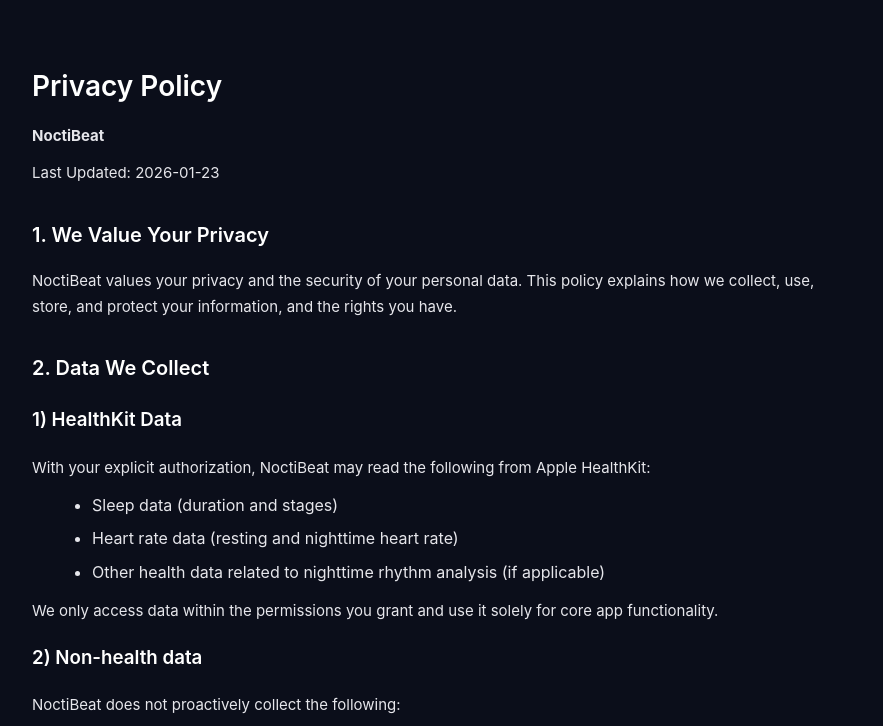
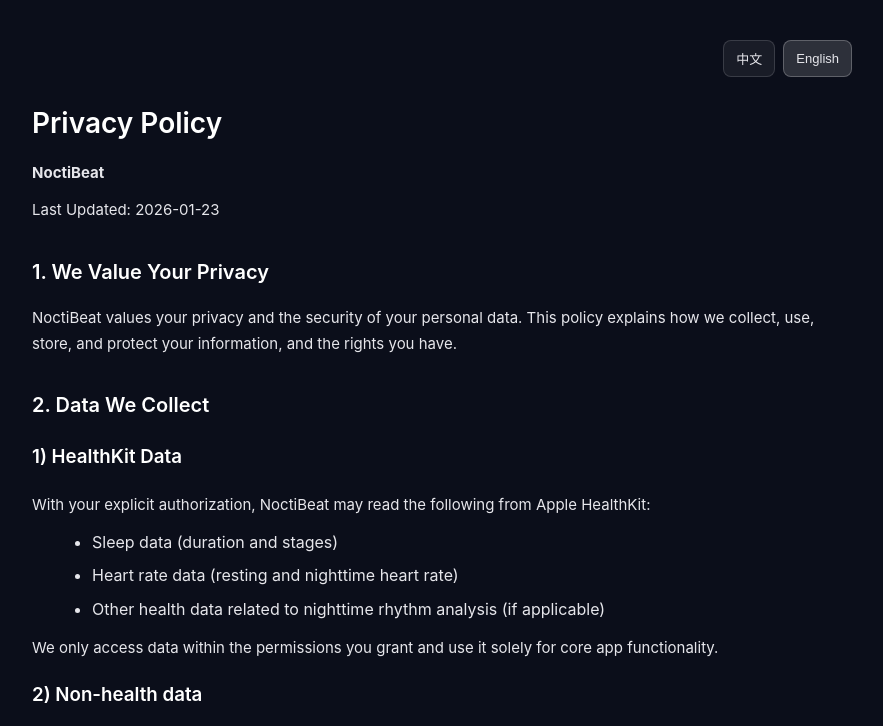
Before and after one commit to ChoshimWy/noctibeat-privacy, a plain HTML site: page index.html in a window 1280 px wide. Shown: the top 726 px of the page, without its empty margins (198-1081 px from the left). Drawn offline with Linux system fonts and the light colour scheme.

Commit message:
fix：added support for language switching.

```diff
--- a/index.html
+++ b/index.html
@@ -62,11 +62,39 @@
     .lang-block.active {
       display: block;
     }
+    .lang-toggle {
+      display: flex;
+      gap: 8px;
+      justify-content: flex-end;
+      margin-bottom: 16px;
+    }
+    .lang-toggle button {
+      background: rgba(255,255,255,0.06);
+      border: 1px solid rgba(255,255,255,0.14);
+      border-radius: 8px;
+      color: #e6e6eb;
+      cursor: pointer;
+      padding: 8px 12px;
+      font-size: 13px;
+      transition: background 0.2s ease, border-color 0.2s ease;
+    }
+    .lang-toggle button.active {
+      background: rgba(255,255,255,0.14);
+      border-color: rgba(255,255,255,0.24);
+    }
+    .lang-toggle button:hover {
+      background: rgba(255,255,255,0.18);
+    }
   </style>
 </head>
 
 <body>
   <div class="container">
+
+    <div class="lang-toggle" aria-label="Language Switch">
+      <button type="button" data-switch-lang="zh">中文</button>
+      <button type="button" data-switch-lang="en">English</button>
+    </div>
 
     <section class="lang-block" data-lang="zh">
       <h1>隐私政策</h1>
@@ -251,12 +279,19 @@
   </div>
   <script>
     (function () {
-      const prefersZh = (navigator.languages || []).some(code => /^zh/i.test(code))
-        || /^zh/i.test(navigator.language || '');
+      const storageKey = 'noctibeat-lang';
       const zhBlock = document.querySelector('[data-lang="zh"]');
       const enBlock = document.querySelector('[data-lang="en"]');
-      const showBlock = prefersZh ? zhBlock : enBlock;
-      const hideBlock = prefersZh ? enBlock : zhBlock;
+      const buttons = Array.from(document.querySelectorAll('[data-switch-lang]'));
+
+      const detectBrowserLang = () => (
+        (navigator.languages || []).some(code => /^zh/i.test(code))
+        || /^zh/i.test(navigator.language || '')
+      ) ? 'zh' : 'en';
+
+      const applyLang = lang => {
+        const showBlock = lang === 'zh' ? zhBlock : enBlock;
+        const hideBlock = lang === 'zh' ? enBlock : zhBlock;
 
         if (showBlock) {
           showBlock.classList.add('active');
@@ -267,7 +302,21 @@
           hideBlock.hidden = true;
         }
 
-      document.documentElement.lang = prefersZh ? 'zh-CN' : 'en';
+        document.documentElement.lang = lang === 'zh' ? 'zh-CN' : 'en';
+        buttons.forEach(btn => btn.classList.toggle('active', btn.dataset.switchLang === lang));
+      };
+
+      const saved = localStorage.getItem(storageKey);
+      const initialLang = saved === 'zh' || saved === 'en' ? saved : detectBrowserLang();
+      applyLang(initialLang);
+
+      buttons.forEach(btn => {
+        btn.addEventListener('click', () => {
+          const lang = btn.dataset.switchLang;
+          localStorage.setItem(storageKey, lang);
+          applyLang(lang);
+        });
+      });
     })();
   </script>
 </body>
```
Lines whose indentation alone changed are shown as unchanged.
